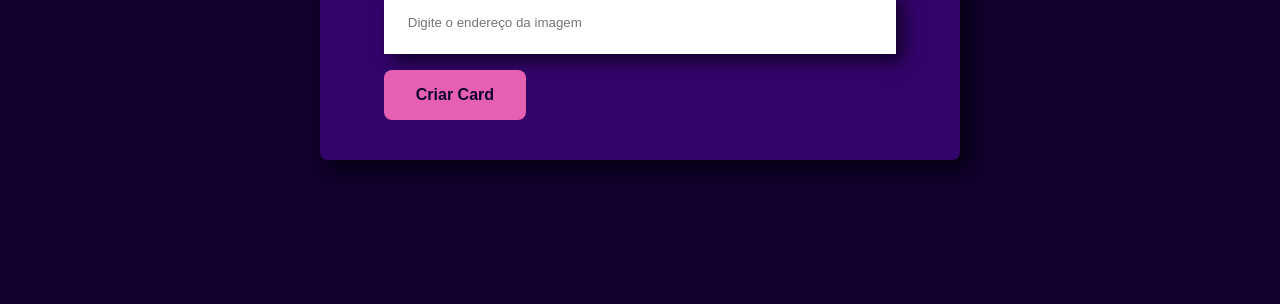
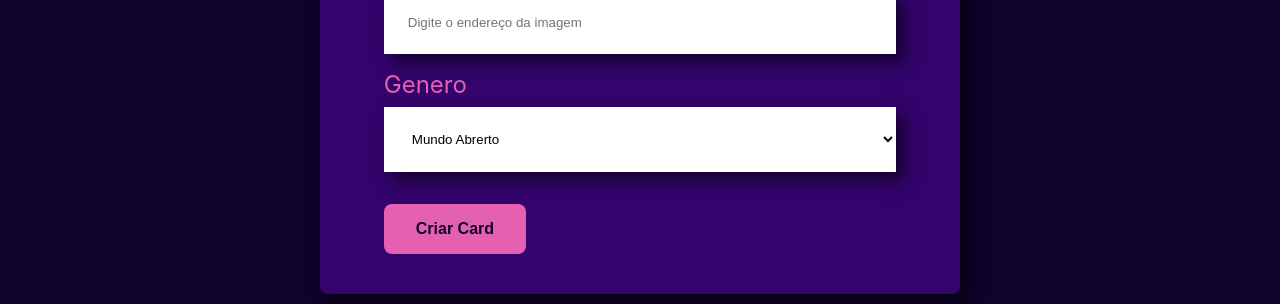
Before and after one commit to Esc9919/organogame, a React (Create React App) app: page / in a window 1280 px wide. Shown: the part 951-1255 px from the top of the page. Before the commit the page ends 1191 px from the top, so only its background shows below. Built offline with nearby package versions, Linux system fonts and the light colour scheme.

Commit message:
Criaçao da Lista Suspensa

```diff
--- /dev/null
+++ b/src/components/Botao/Botao.css
@@ -0,0 +1,16 @@
+.botao {
+    background-color: var(--text-color);
+    color: var(--primary-color);
+    font-weight: bold;
+    font-size: 1rem;
+    border: none;
+    padding: 1rem 2rem;
+    border-radius: .5rem;
+    margin-top: 2rem;
+}
+
+.botao:hover {
+    background-color: var(--primary-color);
+    color: var(--text-color);
+    cursor: pointer;
+}
--- /dev/null
+++ b/src/components/Botao/index.jsx
@@ -0,0 +1,11 @@
+import "./Botao.css"
+
+const Botao = (props) => {
+    return (
+        <button className="botao">
+             {props.children}
+        </button>
+    )
+}
+
+export default Botao
--- a/src/components/CampoTexto/index.jsx
+++ b/src/components/CampoTexto/index.jsx
@@ -7,7 +7,7 @@ const CampoTexto = (props) => {
             <label>
                 {props.label}
             </label>
-            <input type="text" placeholder={props.placeholder}/>
+            <input required={props.obrigatorio} type="text" placeholder={props.placeholder}/>
         </div>
     )
 }
--- a/src/components/Formulario/Formulario.css
+++ b/src/components/Formulario/Formulario.css
@@ -19,13 +19,3 @@
     border-radius: .5rem;
     box-shadow: .5rem .5rem 1rem rgba(0, 0, 0, 0.6);
 }
-
-.formulario button {
-    background-color: var(--text-color);
-    color: var(--primary-color);
-    font-weight: bold;
-    font-size: 1rem;
-    border: none;
-    padding: 1rem 2rem;
-    border-radius: .5rem;
-}
--- a/src/components/Formulario/index.jsx
+++ b/src/components/Formulario/index.jsx
@@ -1,15 +1,34 @@
+import Botao from "../Botao";
 import CampoTexto from "../CampoTexto";
+import ListaSuspensa from "../ListaSuspensa";
 import "./Formulario.css";
 
 const Formulario = () => {
+
+  const generos = [
+    'Mundo Abrerto',
+    'FPS',
+    'RPG',
+    'Aventura',
+    'Esporte'
+  ]
+
+  const aoSalvar = (evento) => {
+    evento.preventDefault();
+    console.log('Form foi submetido');
+  }
+
   return (
     <section className="formulario">
-      <form>
+      <form onSubmit={aoSalvar}>
             <h2>Preencha os dados para criar o card do jogo</h2>
-            <CampoTexto label="Nome do Jogo" placeholder="Digite o nome do jogo" />
-            <CampoTexto label="Gênero" placeholder="Digite gênero do jogo" />
+            <CampoTexto obrigatorio={true} label="Nome do Jogo" placeholder="Digite o nome do jogo" />
+            <CampoTexto obrigatorio={true} label="Gênero" placeholder="Digite gênero do jogo" />
             <CampoTexto label="Imagem" placeholder="Digite o endereço da imagem" />
-            <button className="formulario_botao"> Criar Card</button>
+            <ListaSuspensa obrigatorio={true} label='Genero' itens={generos} />
+            <Botao>
+                Criar Card
+            </Botao>
       </form>
     </section>
   );
--- /dev/null
+++ b/src/components/ListaSuspensa/ListaSuspensa.css
@@ -0,0 +1,14 @@
+.lista-suspensa label {
+    display: block;
+    margin-bottom: 0.5rem;
+    font-size: 1.5rem;
+}
+
+.lista-suspensa select {
+    background-color: #ffffff;
+    box-shadow: .5rem .5rem 1rem rgba(0, 0, 0, 0.6);
+    width: 100%;
+    padding: 1.5rem;
+    border: none;
+    box-sizing: border-box;
+}
--- /dev/null
+++ b/src/components/ListaSuspensa/index.jsx
@@ -0,0 +1,14 @@
+import './ListaSuspensa.css'
+
+const ListaSuspensa = (props) => {
+    return (
+        <div className='lista-suspensa'>
+            <label>{props.label}</label>
+            <select required={props.obrigatorio}>
+                {props.itens.map(item => <option key={item}>{item}</option>)}
+            </select>
+        </div>
+    )
+}
+
+export default ListaSuspensa
```
